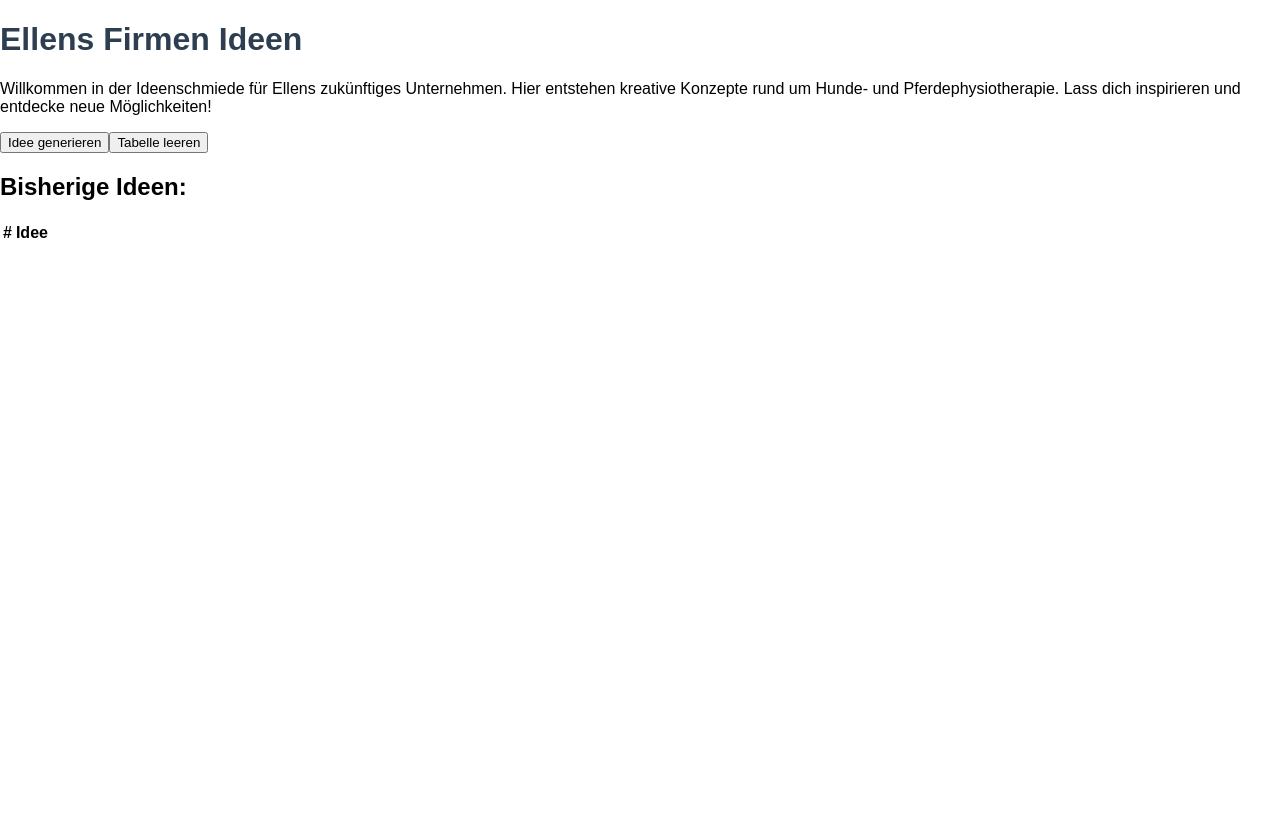
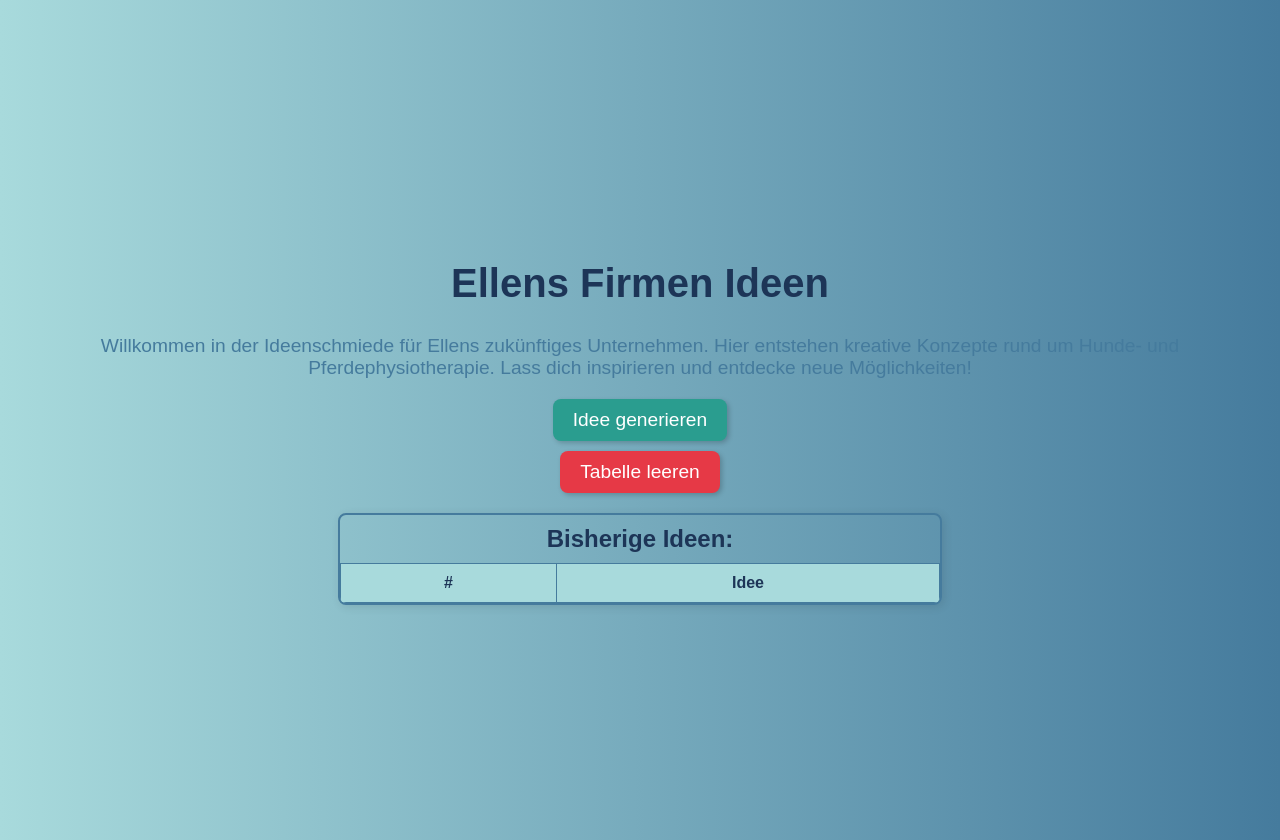
Before and after one commit to skarsunke/ellens-firmen-ideen, a React (Create React App) app: page / in a window 1280 px wide. Before the commit the page ends 800 px from the top, so only its background shows below. Built offline with nearby package versions, Linux system fonts and the light colour scheme.

Commit message:
Update App.js

```diff
--- a/src/App.js
+++ b/src/App.js
@@ -39,38 +39,38 @@ const EllensFirmenIdeen = () => {
   };
 
   return (
-    <div className='flex flex-col items-center justify-center min-h-screen bg-gradient-to-r from-green-200 to-blue-200 p-4'>
-      <h1 className='text-2xl md:text-4xl font-bold mb-2 md:mb-4 text-center'>Ellens Firmen Ideen</h1>
-      <p className='text-center text-md md:text-lg text-gray-700 mb-6'>Willkommen in der Ideenschmiede für Ellens zukünftiges Unternehmen. Hier entstehen kreative Konzepte rund um Hunde- und Pferdephysiotherapie. Lass dich inspirieren und entdecke neue Möglichkeiten!</p>
+    <div style={{ display: 'flex', flexDirection: 'column', alignItems: 'center', justifyContent: 'center', minHeight: '100vh', background: 'linear-gradient(to right, #a8dadc, #457b9d)', padding: '20px' }}>
+      <h1 style={{ fontSize: '2.5em', marginBottom: '10px', color: '#1d3557', textAlign: 'center' }}>Ellens Firmen Ideen</h1>
+      <p style={{ textAlign: 'center', fontSize: '1.2em', color: '#457b9d', marginBottom: '20px' }}>Willkommen in der Ideenschmiede für Ellens zukünftiges Unternehmen. Hier entstehen kreative Konzepte rund um Hunde- und Pferdephysiotherapie. Lass dich inspirieren und entdecke neue Möglichkeiten!</p>
 
       <button
         onClick={handleGenerateIdea}
-        className='bg-green-600 hover:bg-green-700 text-lg md:text-xl mb-4 text-white px-5 py-3 rounded-lg shadow-lg'
+        style={{ backgroundColor: '#2a9d8f', color: '#fff', padding: '10px 20px', borderRadius: '8px', border: 'none', fontSize: '1.2em', marginBottom: '10px', cursor: 'pointer', boxShadow: '2px 2px 5px rgba(0,0,0,0.2)' }}
       >
         Idee generieren
       </button>
 
       <button
         onClick={handleClear}
-        className='bg-red-600 hover:bg-red-700 text-sm md:text-base mb-4 text-white px-5 py-3 rounded-lg shadow-lg'
+        style={{ backgroundColor: '#e63946', color: '#fff', padding: '10px 20px', borderRadius: '8px', border: 'none', fontSize: '1.2em', marginBottom: '20px', cursor: 'pointer', boxShadow: '2px 2px 5px rgba(0,0,0,0.2)' }}
       >
         Tabelle leeren
       </button>
 
-      <div className='mt-8 w-full md:w-1/2 overflow-auto border-2 border-gray-500 rounded-lg shadow-lg'>
-        <h2 className='text-xl md:text-2xl mb-4 text-center'>Bisherige Ideen:</h2>
-        <table className='w-full border-collapse'>
+      <div style={{ width: '100%', maxWidth: '600px', overflowX: 'auto', border: '2px solid #457b9d', borderRadius: '8px', boxShadow: '2px 2px 10px rgba(0,0,0,0.1)' }}>
+        <h2 style={{ fontSize: '1.5em', textAlign: 'center', color: '#1d3557', margin: '10px 0' }}>Bisherige Ideen:</h2>
+        <table style={{ width: '100%', borderCollapse: 'collapse' }}>
           <thead>
             <tr>
-              <th className='border border-gray-300 p-2 bg-gray-200'>#</th>
-              <th className='border border-gray-300 p-2 bg-gray-200'>Idee</th>
+              <th style={{ border: '1px solid #457b9d', padding: '10px', backgroundColor: '#a8dadc', color: '#1d3557' }}>#</th>
+              <th style={{ border: '1px solid #457b9d', padding: '10px', backgroundColor: '#a8dadc', color: '#1d3557' }}>Idee</th>
             </tr>
           </thead>
           <tbody>
             {ideaList.map((idea, index) => (
-              <tr key={index} className={index % 2 === 0 ? 'bg-white' : 'bg-gray-100'}>
-                <td className='border border-gray-300 p-2'>{index + 1}</td>
-                <td className='border border-gray-300 p-2'>{idea}</td>
+              <tr key={index} style={{ backgroundColor: index % 2 === 0 ? '#f1faee' : '#e9ecef' }}>
+                <td style={{ border: '1px solid #457b9d', padding: '10px' }}>{index + 1}</td>
+                <td style={{ border: '1px solid #457b9d', padding: '10px' }}>{idea}</td>
               </tr>
             ))}
           </tbody>
```
